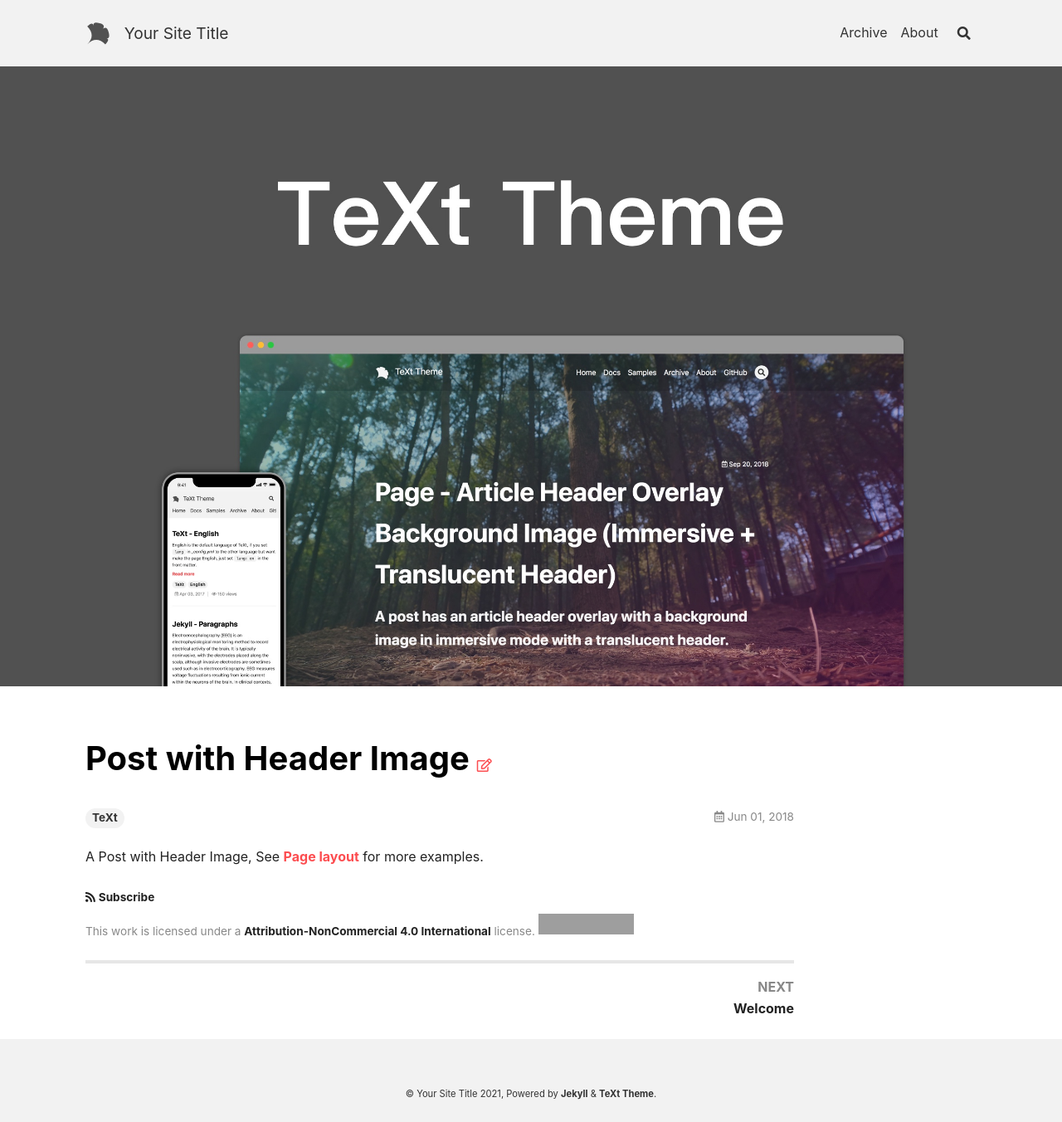
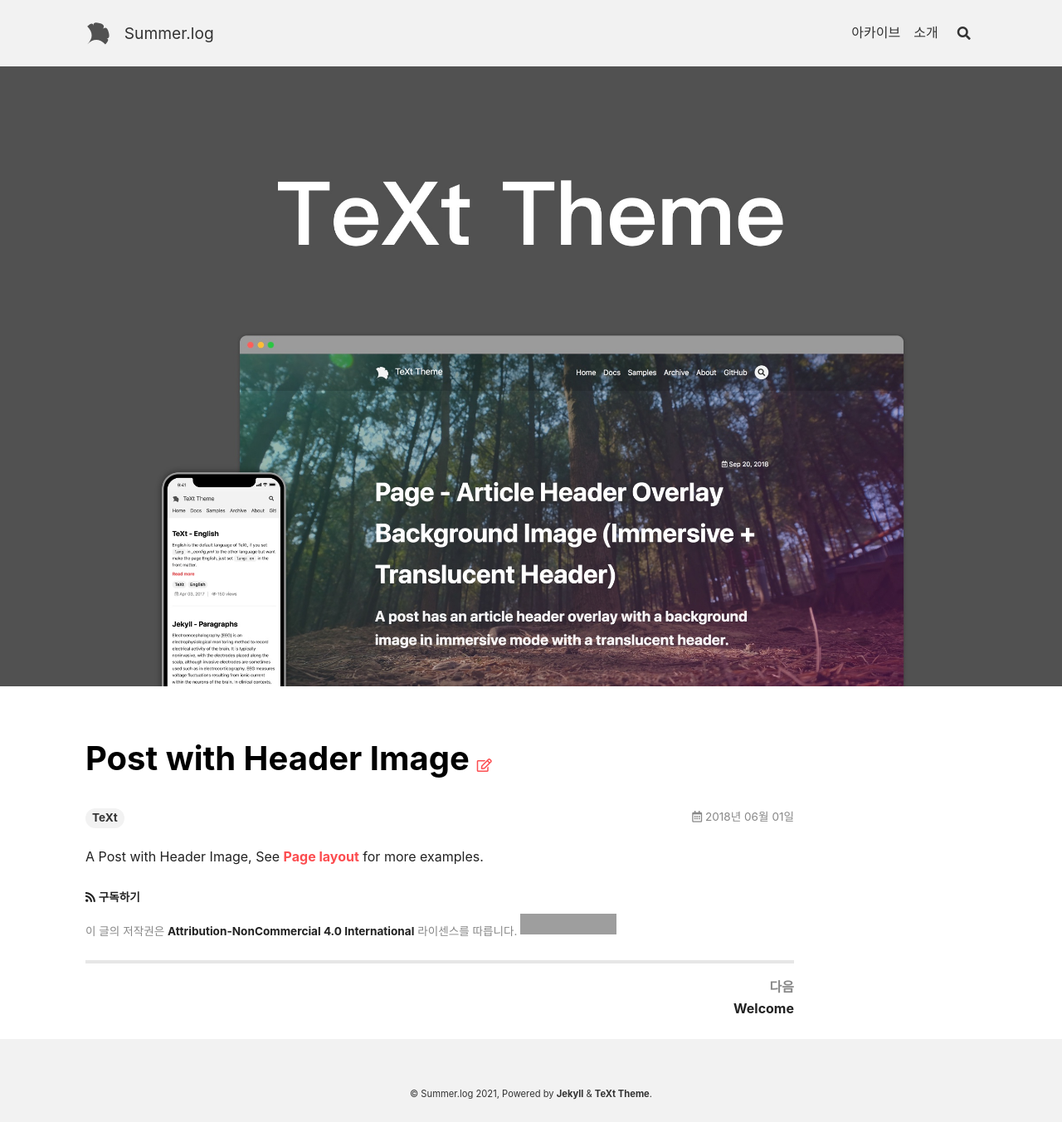
Before and after one commit to Summernme/Summernme.github.io, a Jekyll site: the page built from _posts/2018-06-01-header-image.md, in a window 1280 px wide. Shown: the whole page at 83% size. Built offline with Jekyll 4.4.1, drawn with Linux system fonts in a browser that asks for light colours; nearby versions of some CDN libraries; grey boxes are pictures that could not be loaded.

Commit message:
second commit

```diff
--- a/_config.yml
+++ b/_config.yml
@@ -16,29 +16,29 @@
 
 ## => Site Settings
 ##############################
-text_skin: default # "default" (default), "dark", "forest", "ocean", "chocolate", "orange"
-highlight_theme: default # "default" (default), "tomorrow", "tomorrow-night", "tomorrow-night-eighties", "tomorrow-night-blue", "tomorrow-night-bright"
-url     : # the base hostname & protocol for your site e.g. https://www.someone.com
-baseurl : # does not include hostname
-title   : Your Site Title
-description: > # this means to ignore newlines until "Language & timezone"
-  Your Site Description
+text_skin: "default" # 사이트 테마 "default" (default), "dark", "forest", "ocean", "chocolate", "orange"
+highlight_theme: "tomorrow" # 코드블럭 테마 "default" (default), "tomorrow", "tomorrow-night", "tomorrow-night-eighties", "tomorrow-night-blue", "tomorrow-night-bright"
+url     : "https://Summernme.github.io" # the base hostname & protocol for your site e.g. https://www.someone.com
+baseurl : # does not include hostname => baseURL 존재 시 기재
+title   : "Summer.log" # 사이트 이름
+description: > # this means to ignore newlines until "Language & timezone" => 사이트 상세 정보
+  나는 한국인이다.
 
 
 ## => Language and Timezone
 ##############################
-lang: # the language of your site, default as "en"
-timezone: # see https://en.wikipedia.org/wiki/List_of_tz_database_time_zones for the available values
+lang: ko # the language of your site, default as "en"
+timezone: Asia/Seoul # see https://en.wikipedia.org/wiki/List_of_tz_database_time_zones for the available values
 
 
 ## => Author and Social
 ##############################
 author:
   type      : # "person" (default), "organization"
-  name      : Your Name
+  name      : "Soyeon"
   url       :
-  avatar    : # path or url of avatar image (square)
-  bio       : I am an amazing person.
+  avatar    : "assets/images/summer.jpeg" # path or url of avatar image (square)
+  bio       : I am an amazzzzzing person.
   email     :
   facebook  : # "user_name" the last part of your profile url, e.g. https://www.facebook.com/user_name
   twitter   : # "user_name" the last part of your profile url, e.g. https://twitter.com/user_name
@@ -53,10 +53,10 @@
   npm       : # "user_name" the last part of your profile url, e.g. https://www.npmjs.com/~user_name
 
 
-## => GitHub Repository (if the site is hosted by GitHub)
+## => 깃허브 레파지토리 적기
 ##############################
-repository: user_name/repo_name
-repository_tree: master
+repository: Summernme/Summernme.github.io
+repository_tree: main
 
 
 ## => Paths
@@ -76,7 +76,7 @@
 ## license
 license: CC-BY-NC-4.0 # "CC-BY-4.0", "CC-BY-SA-4.0", "CC-BY-NC-4.0", "CC-BY-ND-4.0"
 
-## TOC
+## TOC => 사이드 내비게이션에 넣을 태그 선택
 toc:
   selectors: # "h1,h2,h3" (default)
 
@@ -94,7 +94,7 @@
 chart: # false (default), true
 
 
-## => Paginate
+## => Paginate (한 페이지에 보여줄 post 개수)
 ##############################
 paginate: 8
 paginate_path: /page:num # don't change this unless for special need
@@ -117,12 +117,12 @@
 
 ## => Comments
 ##############################
-comments:
+comments: # 댓글 공급자 선택
   provider: false # false (default), "disqus", "gitalk", "valine", "custom"
 
   ## Disqus
   disqus:
-    shortname: # the Disqus shortname for the site
+    shortname: "Summer" # the Disqus shortname for the site
 
   ## Gitalk
   # please refer to https://github.com/gitalk/gitalk for more info.
@@ -159,7 +159,7 @@
 ## => Search
 ##############################
 search:
-  provider: default # "default" (default), false, "google", "custom"
+  provider: "google" # "default" (default), false, "google", "custom"
 
   ## Google Custom Search Engine
   google:
@@ -201,18 +201,19 @@
   - /test
   - /vendor
 
+# post 레이아웃 기본값 설정
 defaults:
   - scope:
       path: ""
       type: posts
     values:
-      layout: article
-      sharing: true
-      license: true
+      layout: article # post의 레이아웃, article로 설정해야 함
+      sharing: true # 공유 표시
+      license: true # 라이센스 표시
       aside:
-        toc: true
+        toc: true # 사이드 메뉴 활성화
       show_edit_on_github: true
-      show_subscribe: true
+      show_subscribe: true # feed.xml 하단부에 띄울 건지
       pageview: true
 
 
```
Also changed, not shown: 1 other file.
